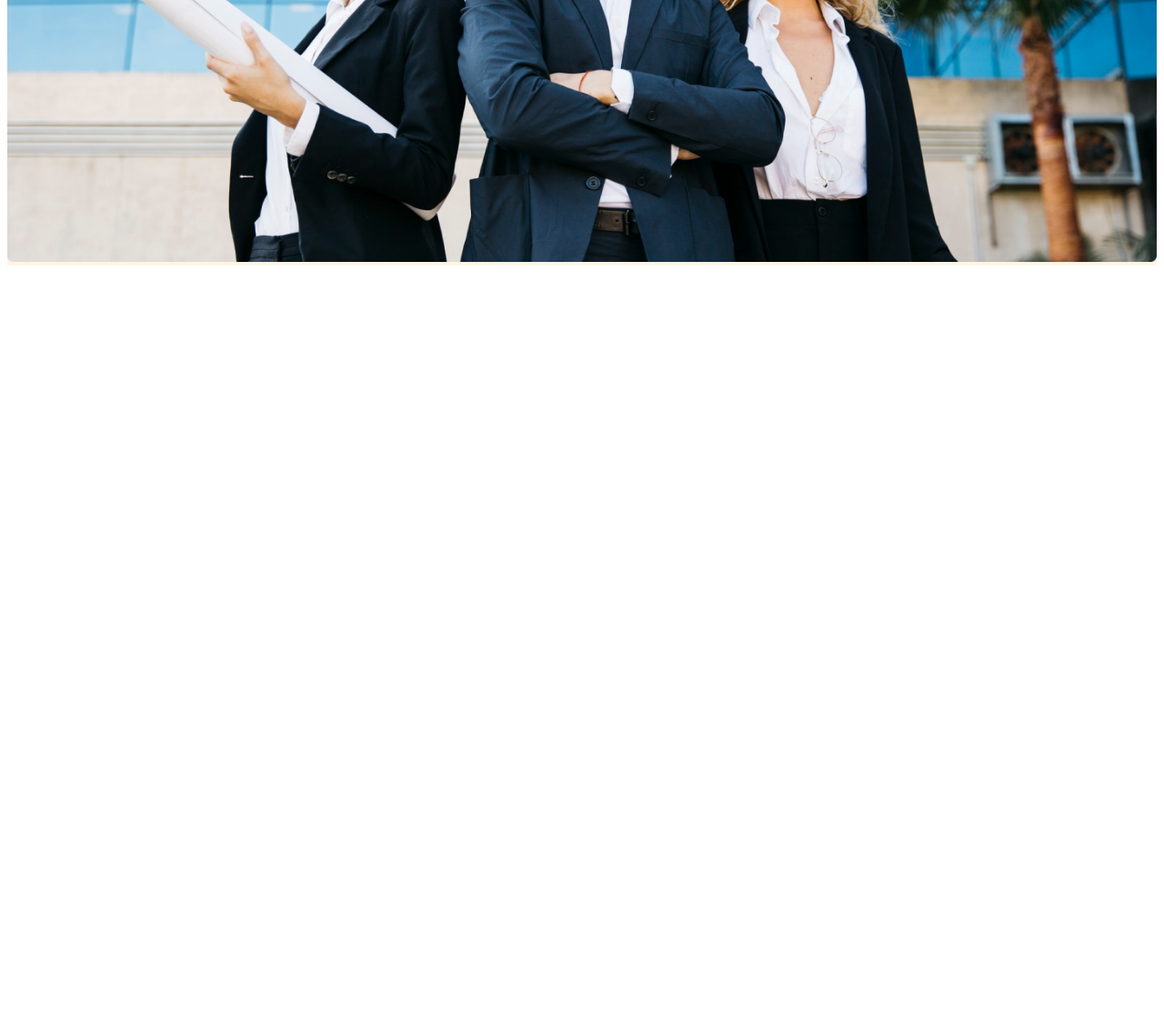
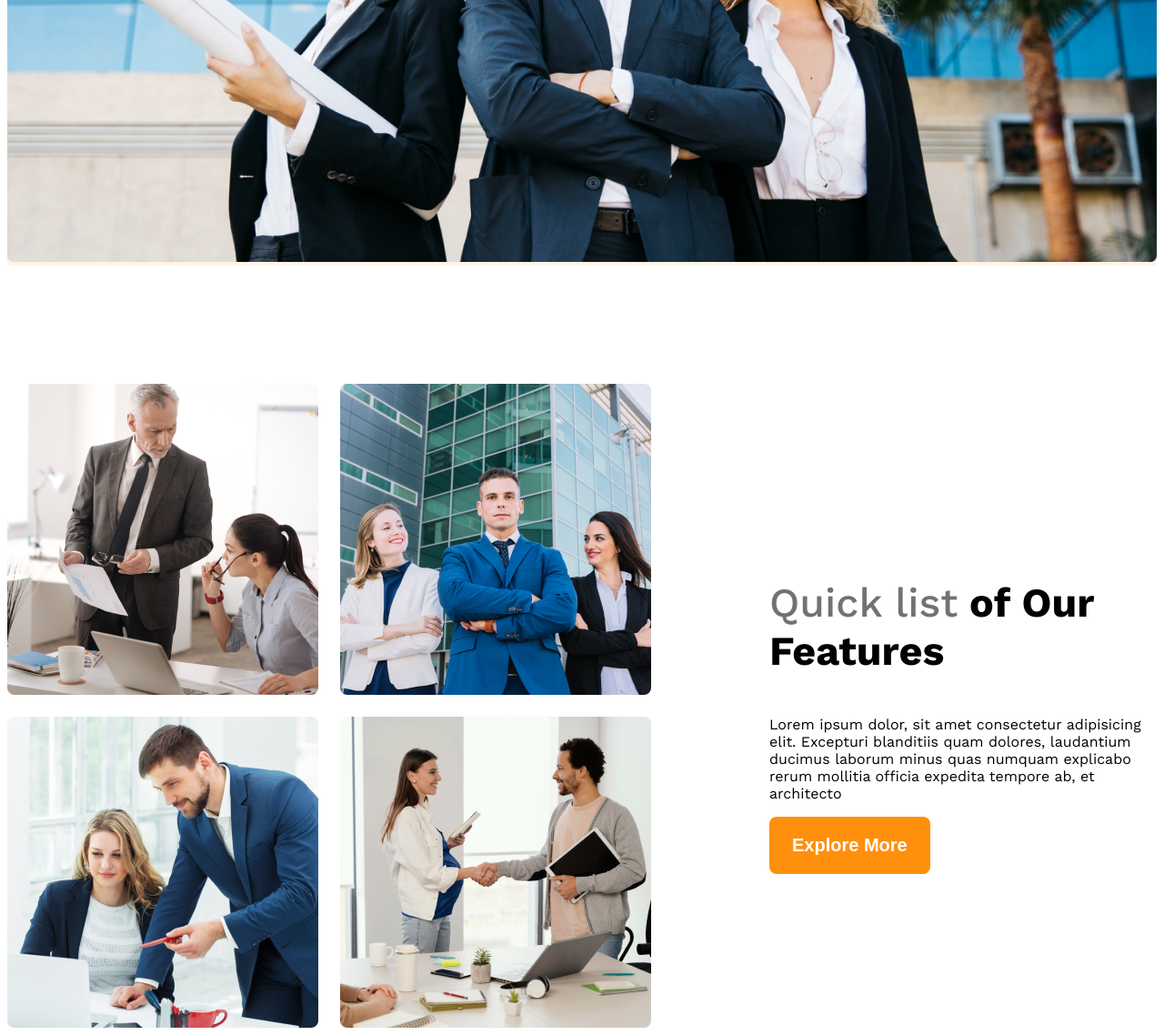
Before and after one commit to abdlnoman/Canis-Architects-website, a plain HTML site: page index.html in a window 1280 px wide. Shown: the part 873-2011 px from the top of the page at 91% size. Before the commit the page ends 1173 px from the top, so only its background shows below. Drawn offline with nearby package versions, Linux system fonts and the light colour scheme.

Commit message:
company features created in main

```diff
--- a/index.html
+++ b/index.html
@@ -30,6 +30,20 @@
 
     </header>
     <main>
+        <section class="teams flex">
+            <div class="team-img-container">
+                <img src="images/team1.png" alt="">
+                <img src="images/team2.png" alt="">
+                <img src="images/team3.png" alt="">
+                <img src="images/team4.png" alt="">
+
+            </div>
+            <div class="team-features">
+                <h3 class="feature-title"><span class="quick-list text-light-gray">Quick list</span> of Our <span class="features">Features</span></h3>
+                <p class="feature description">Lorem ipsum dolor, sit amet consectetur adipisicing elit. Excepturi blanditiis quam dolores, laudantium ducimus laborum minus quas numquam explicabo rerum mollitia officia expedita tempore ab, et architecto </p>
+                <button class="btn-primary">Explore More</button>
+            </div>
+        </section>
 
     </main>
     <footer>
--- a/styles/mainstyle.css
+++ b/styles/mainstyle.css
@@ -36,6 +36,15 @@
     font-weight: 600;
     border-radius: 8px;
     border: 0;
+  }
+
+  main{
+    max-width: 1440px;
+    margin: 0 auto;
+  }
+
+  main > section{
+    margin-top: 130px;
   }
   /* header styles */
 
@@ -81,8 +90,28 @@
   .banner-img{
     width: 100%;
   }
+/* team and features */
+.teams{
+    align-items: center;
+}
+.team-img-container{
+    display: grid;
+    grid-template-columns:  repeat(2, 1fr);
+    gap: 24px;
+}
 
+.team-features{
+    margin-left: 130px;
+    max-width: 530px;
+}
+.feature-title{
+    font-size: 2.8em;
+    font-weight: 700;
+}
+.quick-list{
+    font-weight: 500;
 
+}
   /* responsive media query */
   @media screen and (max-width: 576px){
     .navbar, .nav-link{
```
